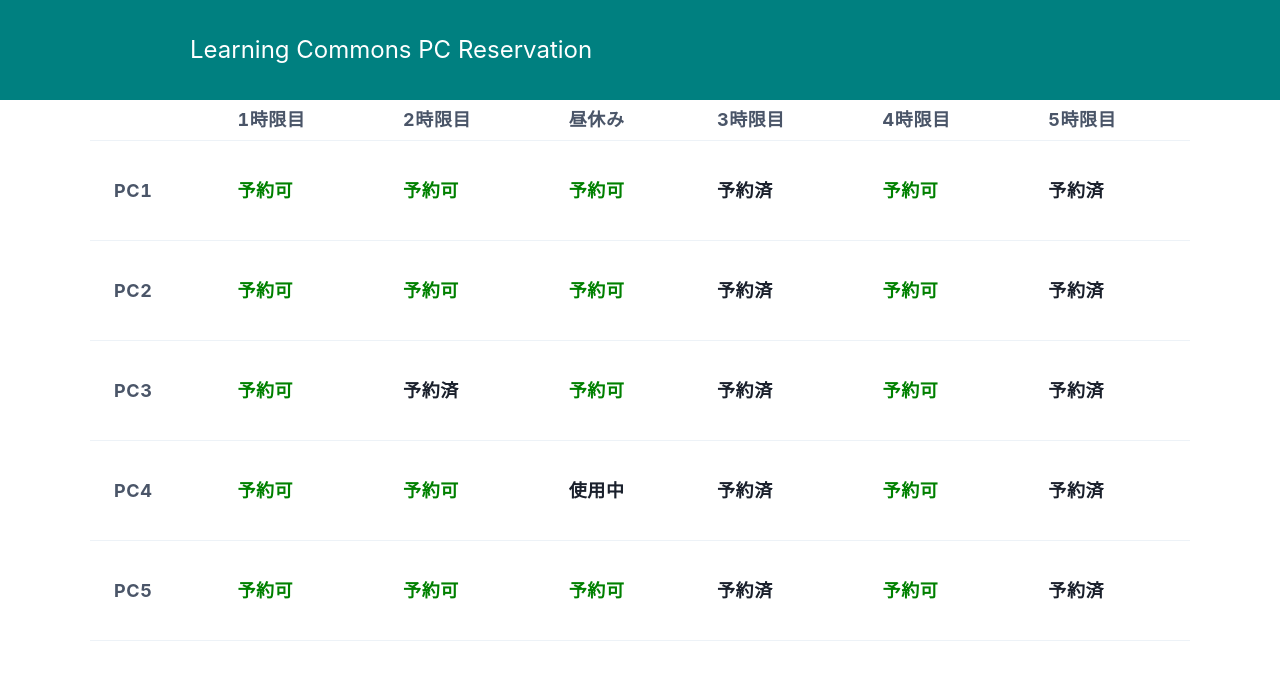
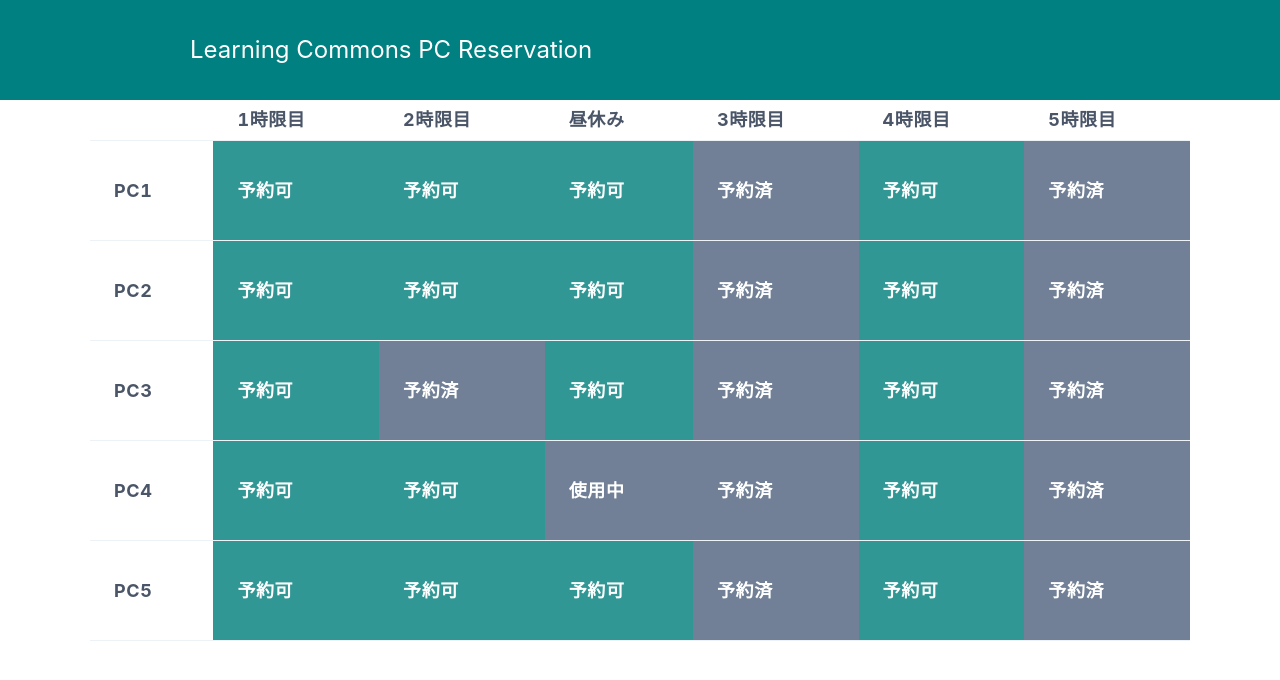
Before and after one commit to Yuta123456/reservation-pc-seat, a Next.js app: page / in a window 1280 px wide. Shown: the top 680 px of the page. Built offline with nearby package versions, Linux system fonts and the light colour scheme.

Commit message:
色付け

```diff
--- a/src/components/reservation_table/ReservationTable.tsx
+++ b/src/components/reservation_table/ReservationTable.tsx
@@ -35,13 +35,16 @@ export const ReservationTable: FC<ReservationTableProps> = ({
 
 const reservationStateStyle: Record<ReservationState, {}> = {
   available: {
-    color: "green",
+    bgColor: "teal.500",
+    color: "white",
   },
   isReserved: {
-    color: "gley",
+    bgColor: "gray.500",
+    color: "white",
   },
   occupied: {
-    color: "gley",
+    bgColor: "gray.500",
+    color: "white",
   },
 };
 const reservationStateText: Record<ReservationState, string> = {
```
